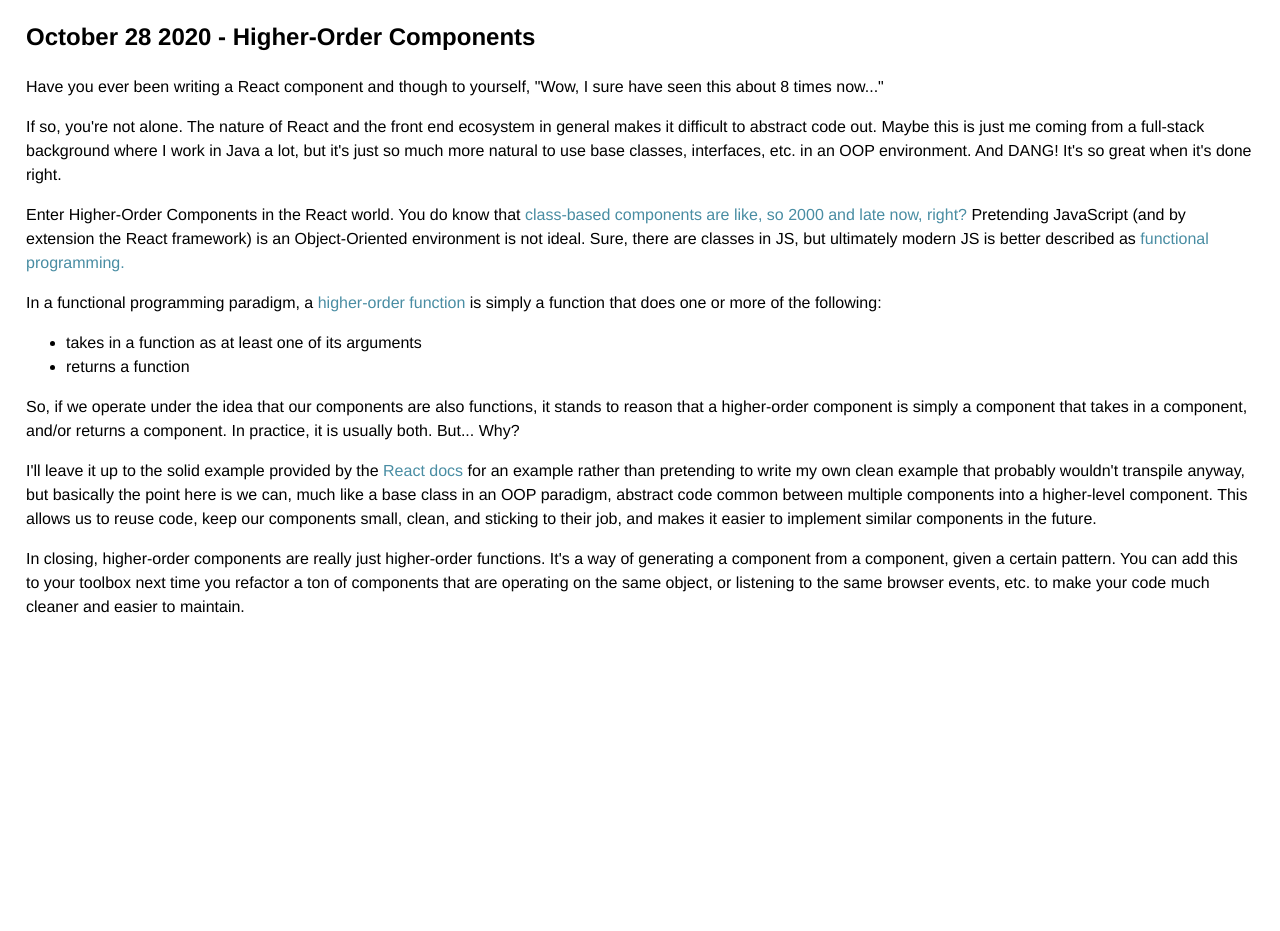
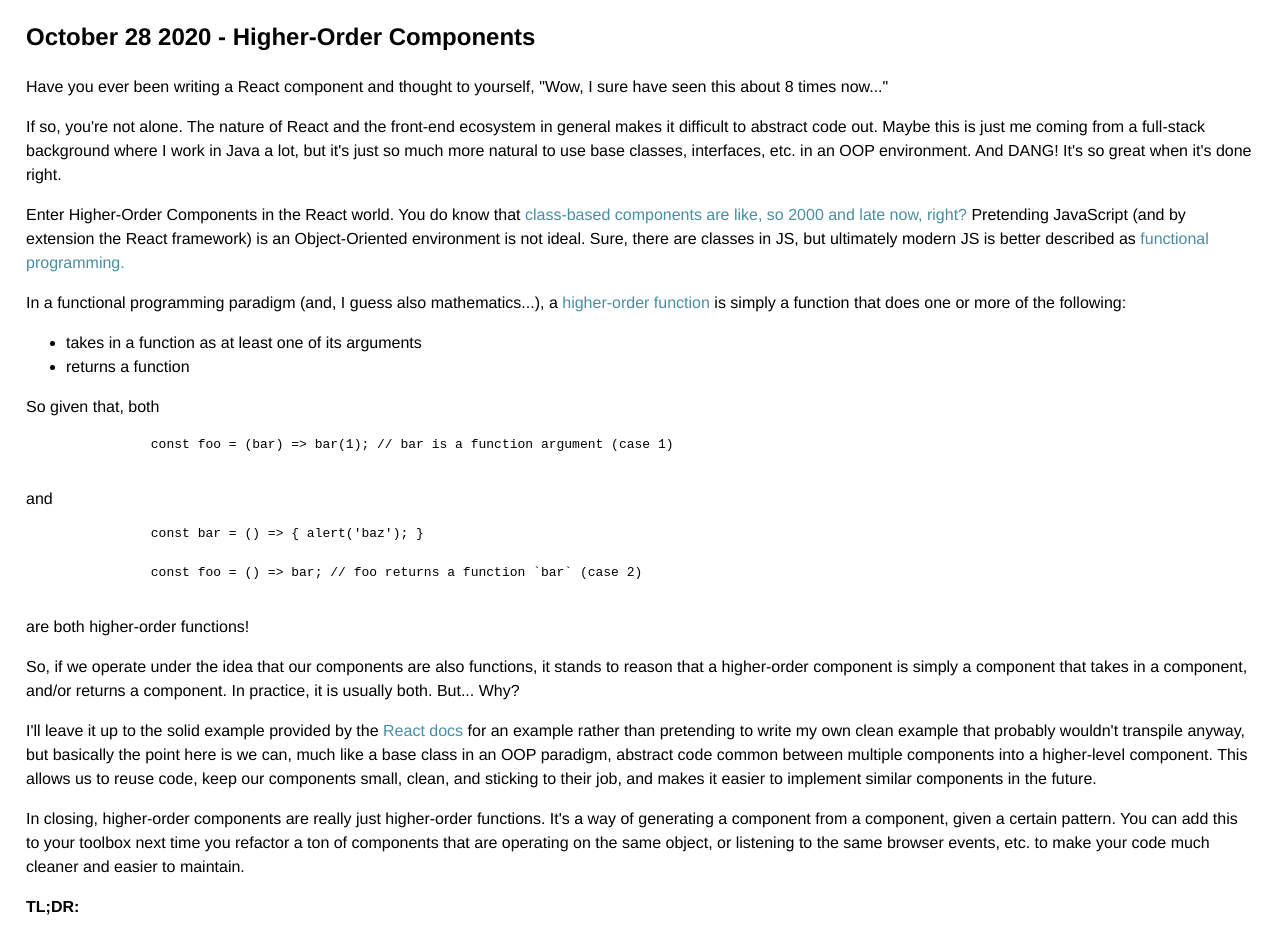
Before and after one commit to cameronkeif/cameronkeif.github.io, a plain HTML site: page blog-posts/5.html in a window 1280 px wide. Shown: the part 221-1152 px from the top of the page. Before the commit the page ends 930 px from the top, so only its background shows below. Drawn offline with Linux system fonts and the light colour scheme; grey boxes are pictures that could not be loaded.

Commit message:
grammar and whatnot

```diff
--- a/blog-posts/5.html
+++ b/blog-posts/5.html
@@ -25,10 +25,10 @@
       <div class="content-text">
         <h2>October 28 2020 - Higher-Order Components</h2>
         <p>
-            Have you ever been writing a React component and though to yourself, "Wow, I sure have seen this about 8 times now..."
+            Have you ever been writing a React component and thought to yourself, "Wow, I sure have seen this about 8 times now..."
         </p>
         <p>
-            If so, you're not alone. The nature of React and the front end ecosystem in general makes it difficult to abstract code out.
+            If so, you're not alone. The nature of React and the front-end ecosystem in general makes it difficult to abstract code out.
             Maybe this is just me coming from a full-stack background where I work in Java a lot, but it's just so much more natural to
             use base classes, interfaces, etc. in an OOP environment. And DANG! It's so great when it's done right.
         </p>
@@ -38,12 +38,29 @@
             is not ideal. Sure, there are classes in JS, but ultimately modern JS is better described as <a href="https://en.wikipedia.org/wiki/Functional_programming">functional programming.</a>
         </p>
         <p>
-            In a functional programming paradigm, a <a href="https://en.wikipedia.org/wiki/Higher-order_function">higher-order function</a> is simply a function
+            In a functional programming paradigm (and, I guess also mathematics...), a <a href="https://en.wikipedia.org/wiki/Higher-order_function">higher-order function</a> is simply a function
             that does one or more of the following:
             <ul>
                 <li>takes in a function as at least one of its arguments</li>
                 <li>returns a function</li>
             </ul>
+        </p>
+        <p>
+            So given that, both
+
+            <pre>
+                const foo = (bar) => bar(1); // bar is a function argument (case 1)
+            </pre>
+
+            and
+
+            <pre>
+                const bar = () => { alert('baz'); }
+
+                const foo = () => bar; // foo returns a function `bar` (case 2)
+            </pre>
+
+            are both higher-order functions!
         </p>
         <p>
             So, if we operate under the idea that our components are also functions, it stands to reason that a higher-order component is simply a component that
@@ -60,6 +77,12 @@
             You can add this to your toolbox next time you refactor a ton of components that are operating on the same object, or listening to the same browser events, etc.
             to make your code much cleaner and easier to maintain.
         </p>
+        <p>
+            <b>TL;DR:</b>
+            <div>
+                <img src="https://media.tenor.com/images/d9600bb711a5550fe7351c78f9780e45/tenor.png" />
+            </div>
+        </p>
     </div>
   </body>
 </html>
```
